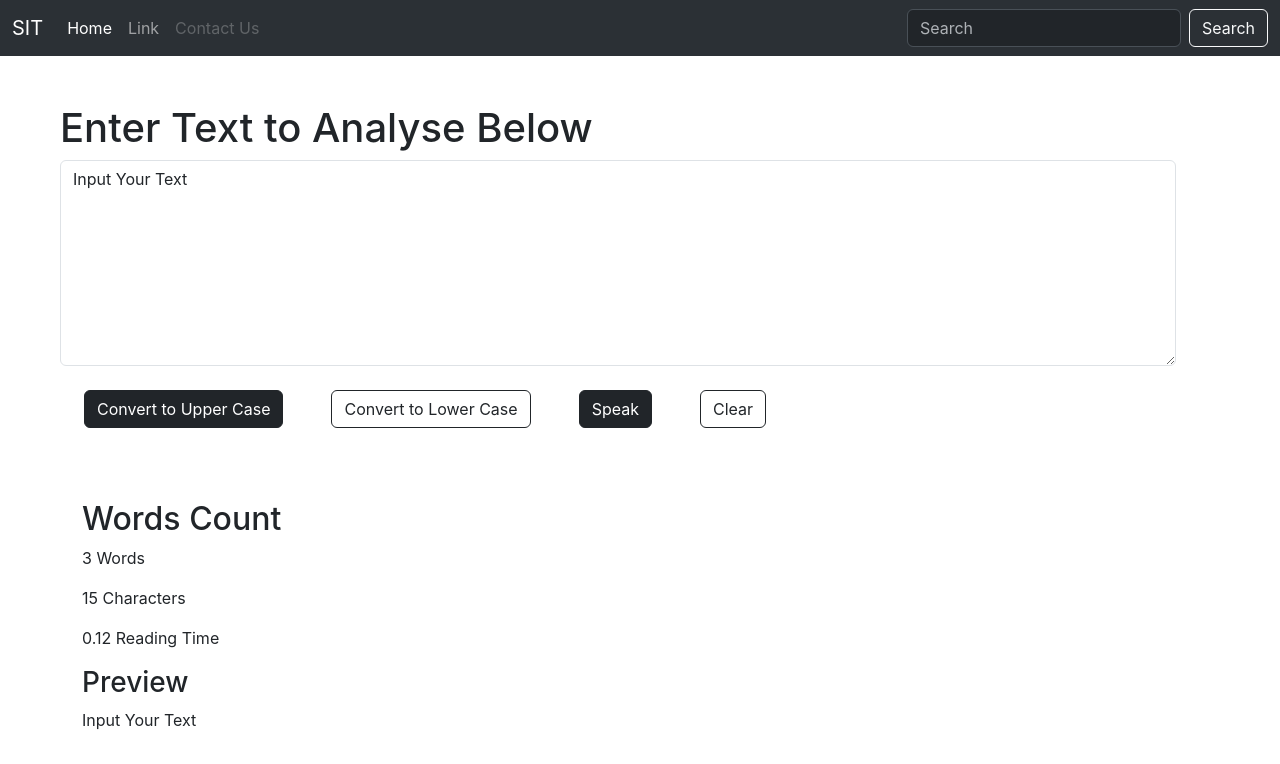
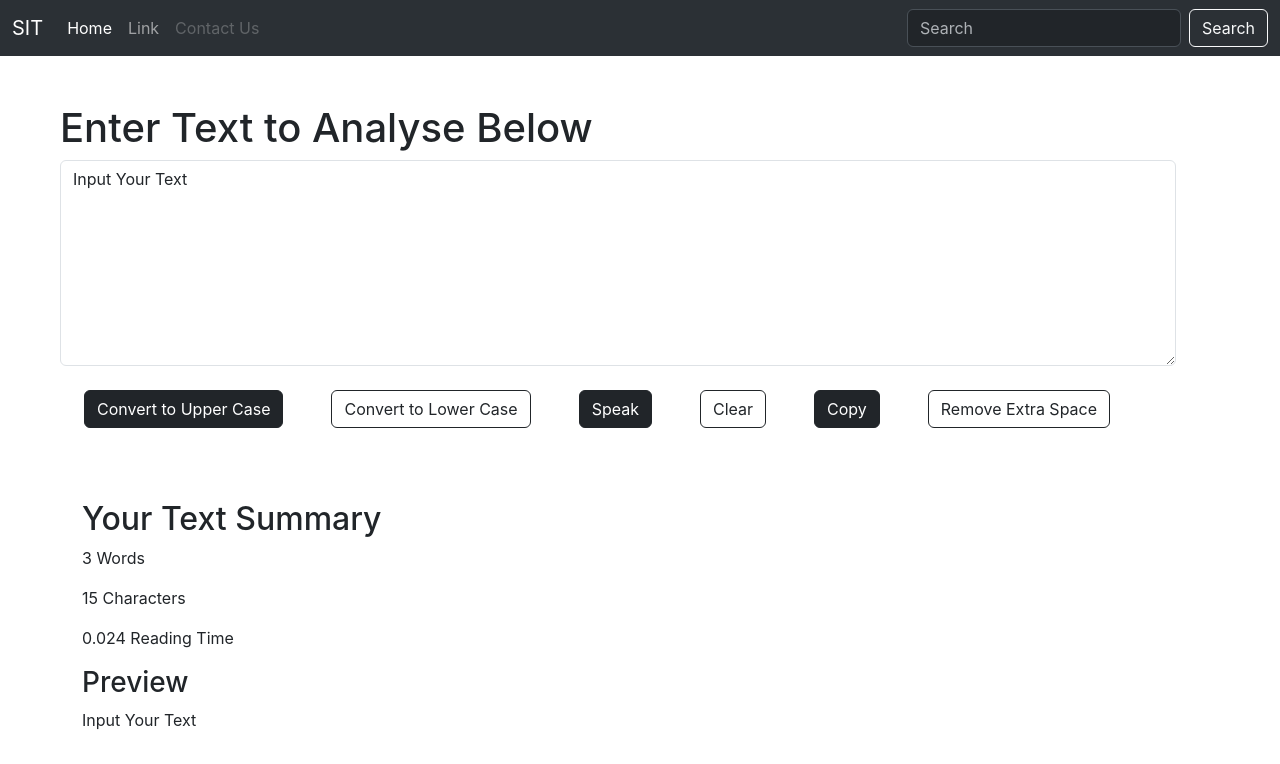
Before and after one commit to ishitadudhat/React-App-Demo, a React (Create React App) app: page / in a window 1280 px wide. Shown: the top 764 px of the page. Built offline with nearby package versions, Linux system fonts and the light colour scheme.

Commit message:
add copy and extra space remove button

```diff
--- a/src/components/TextForm.js
+++ b/src/components/TextForm.js
@@ -30,6 +30,17 @@
         setText('');
     }
 
+    const handleCopy = () => {
+        var newText = document.getElementById('exampleFormControlTextarea1');
+        newText.select();
+        navigator.clipboard.writeText(newText.value);
+    }
+
+    const handleRemoveSpace = () => {
+        let newText = text.split(/[ ]+/);
+        setText(newText.join(" "));
+    }
+
     return (
         <div >
             <div class="mx-5 my-5 container">
@@ -39,17 +50,18 @@
                 <button className='btn btn-outline-dark my-4 mx-4' onClick={handleLoChange}>Convert to Lower Case</button>
                 <button className='btn btn-dark my-4 mx-4' onClick={handleSpeak}>Speak</button>
                 <button className='btn btn-outline-dark my-4 mx-4' onClick={handleClear}>Clear</button>
+                <button className='btn btn-dark my-4 mx-4' onClick={handleCopy}>Copy</button>
+                <button className='btn btn-outline-dark my-4 mx-4' onClick={handleRemoveSpace}>Remove Extra Space</button>
+
             </div>
 
             <div className='container'>
-                <h2>Words Count</h2>
+                <h2>Your Text Summary</h2>
                 <p>{text.split(' ').length} Words </p>
                 <p>{text.length} Characters </p>
-                <p>{0.008*text.length} Reading Time</p>
+                <p>{0.008*text.split(" ").length} Reading Time</p>
                 <h3>Preview</h3>
                 <p>{text}</p>
-
-
 
             </div>
         </div>
```
